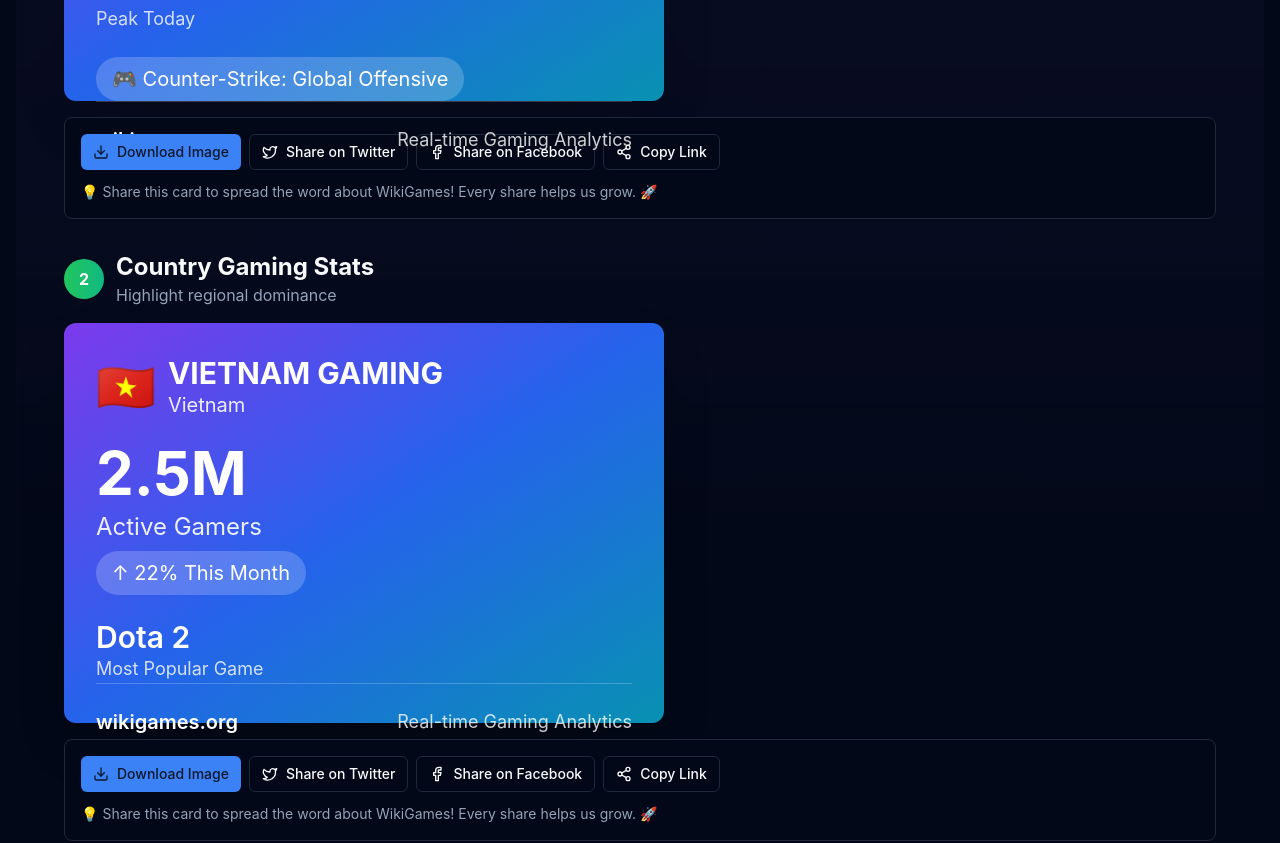
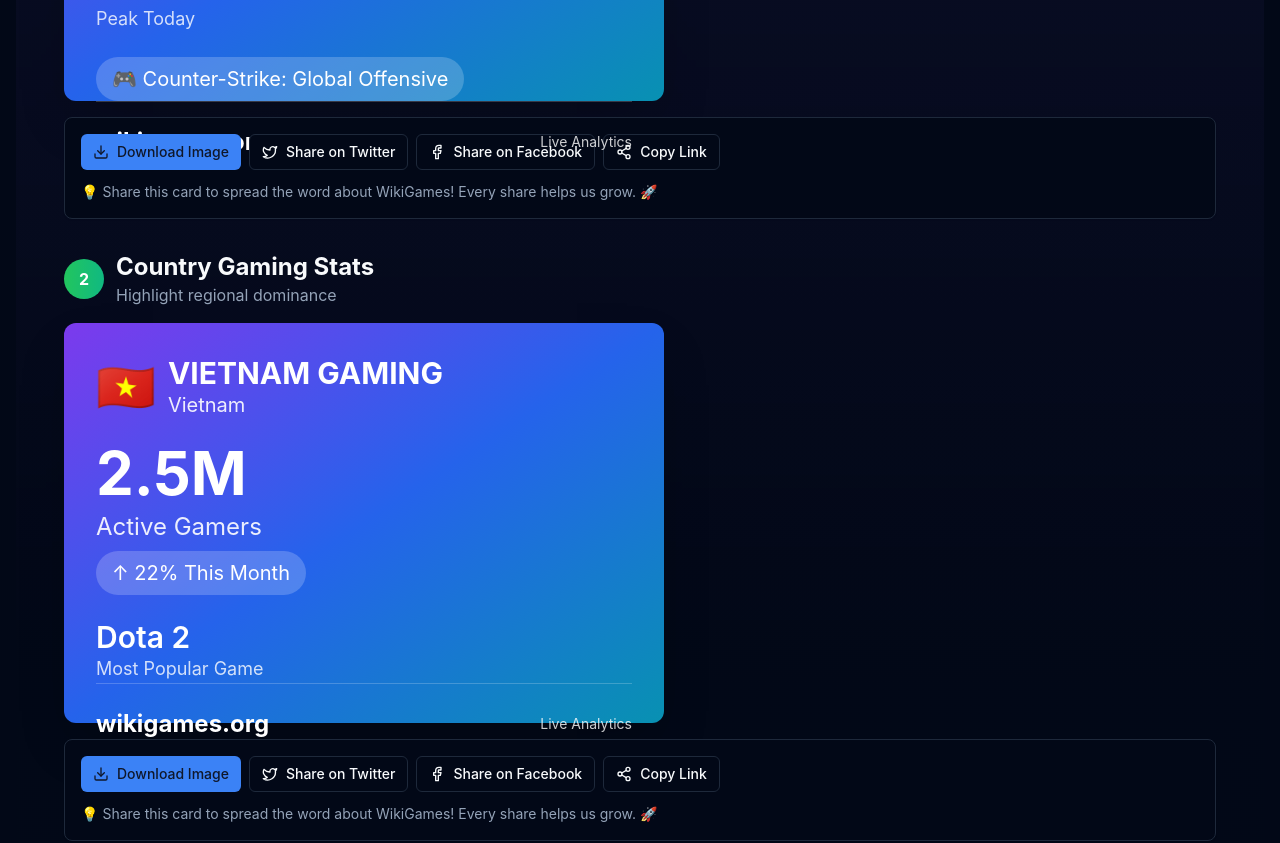
Before and after one commit to vatallus/wikigames-analytics, a React (Vite) app: page /share-test in a window 1280 px wide. Shown: the part 989-1832 px from the top of the page. Built offline with nearby package versions, Linux system fonts and the light colour scheme; no server answers.

Commit message:
fix: Resolve text overlap in shareable card footer

```diff
--- a/src/components/ShareableStatsCard.tsx
+++ b/src/components/ShareableStatsCard.tsx
@@ -124,8 +124,8 @@
 
           {/* Footer */}
           <div className="flex items-center justify-between pt-6 border-t border-white/20">
-            <div className="text-xl font-semibold">wikigames.org</div>
-            <div className="text-lg opacity-80">Real-time Gaming Analytics</div>
+            <div className="text-2xl font-bold">wikigames.org</div>
+            <div className="text-sm opacity-80">Live Analytics</div>
           </div>
         </div>
       </div>
```
